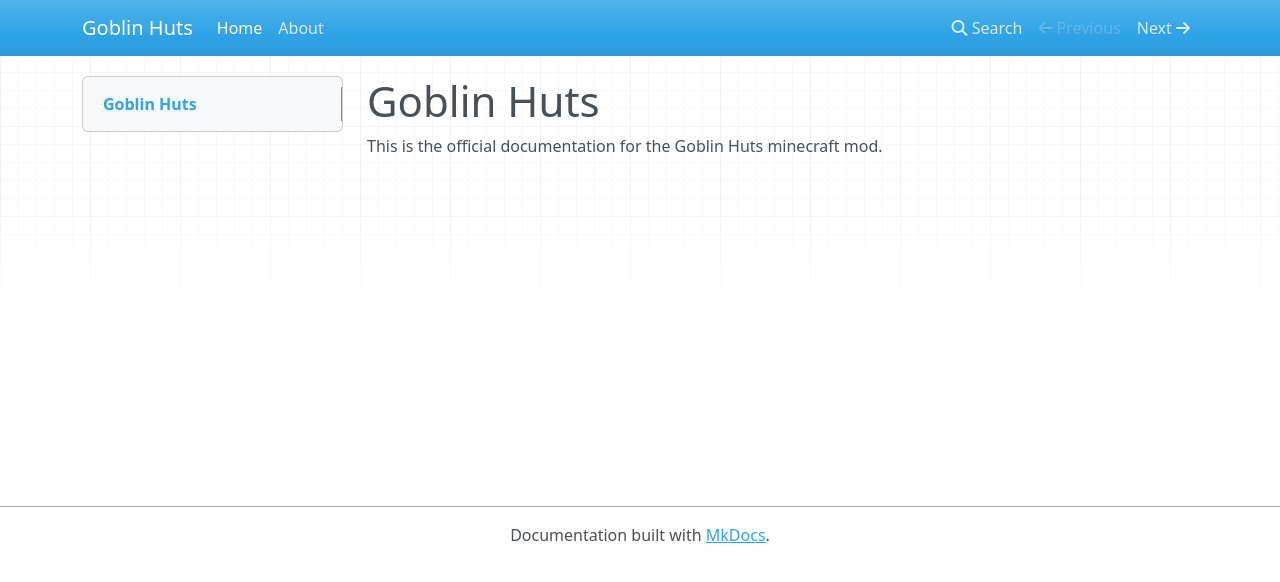
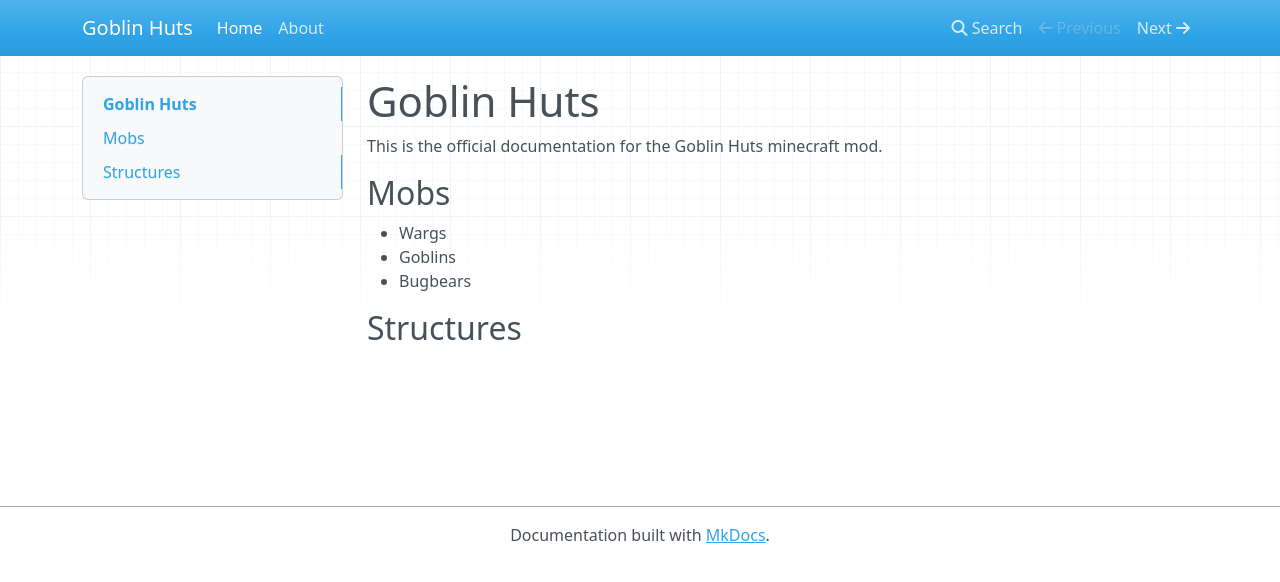
Before and after one commit to NetMythos/goblin-huts, an MkDocs documentation site: the page built from docs/index.md, in a window 1280 px wide. Shown: the top 582 px of the page. Built offline with MkDocs 1.6.1, drawn with Linux system fonts in a browser that asks for light colours; nearby versions of some CDN libraries.

Commit message:
Added list of mobs

```diff
--- a/docs/index.md
+++ b/docs/index.md
@@ -1,3 +1,9 @@
 # Goblin Huts
 
 This is the official documentation for the Goblin Huts minecraft mod.
+
+## Mobs
+- Wargs
+- Goblins
+- Bugbears
+## Structures
```
